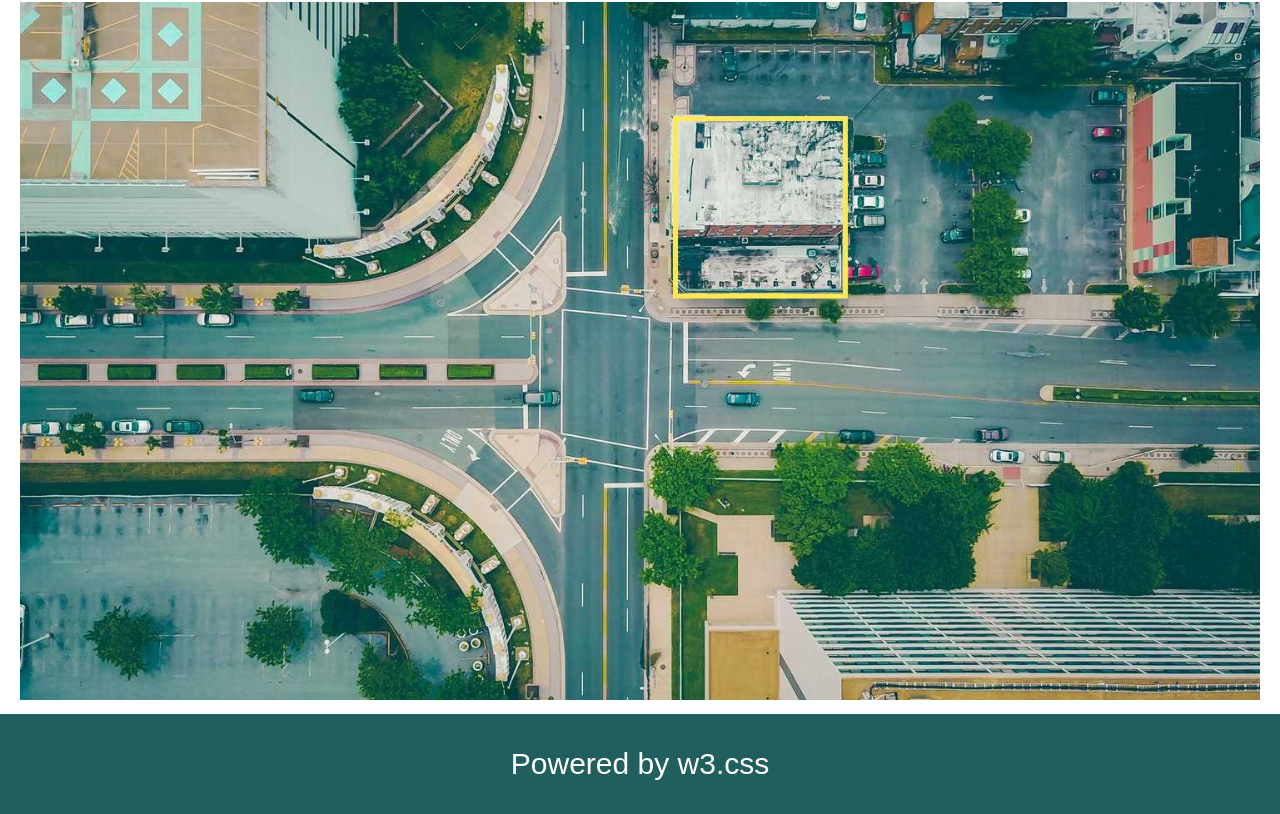
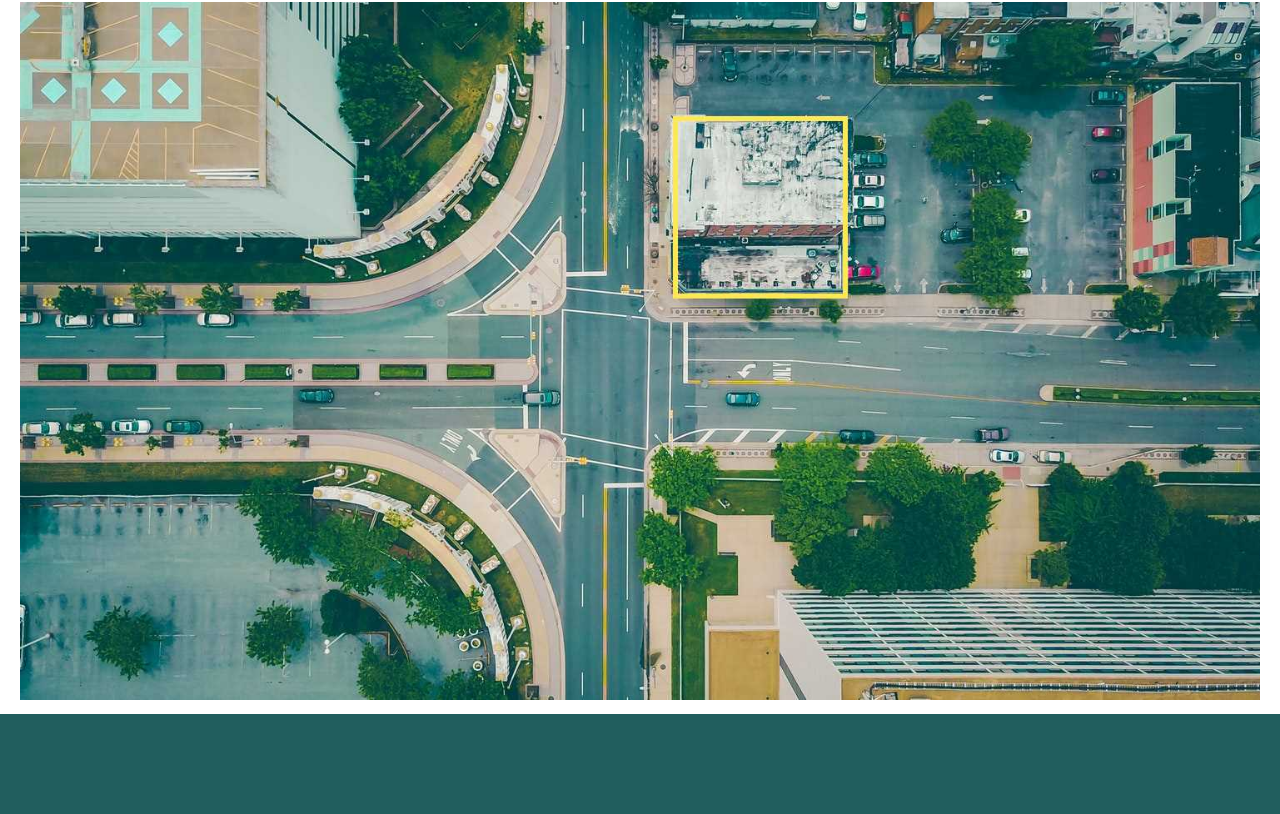
Before and after one commit to 3mmar791/BR-Architects, a plain HTML site: page index.html in a window 1280 px wide. Shown: the part 2644-3458 px from the top of the page. Drawn offline with Linux system fonts and the light colour scheme.

Commit message:
delete p

```diff
--- a/index.html
+++ b/index.html
@@ -117,12 +117,7 @@
       </div>
     </section>
     <footer>
-      <div>
-        <p>
-          Powered by
-          <a href="https://www.w3schools.com/w3css/default.asp">w3.css</a>
-        </p>
-      </div>
+      <div></div>
     </footer>
   </body>
 </html>
```
